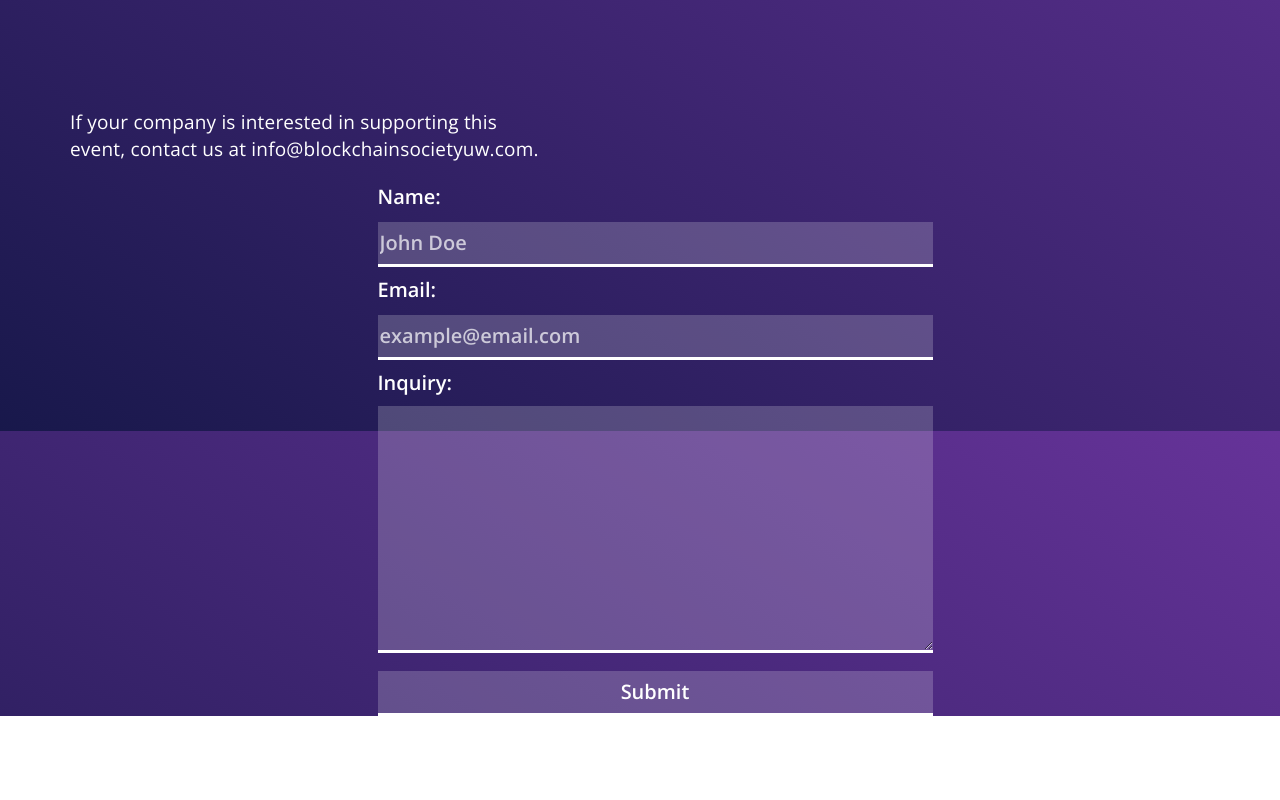
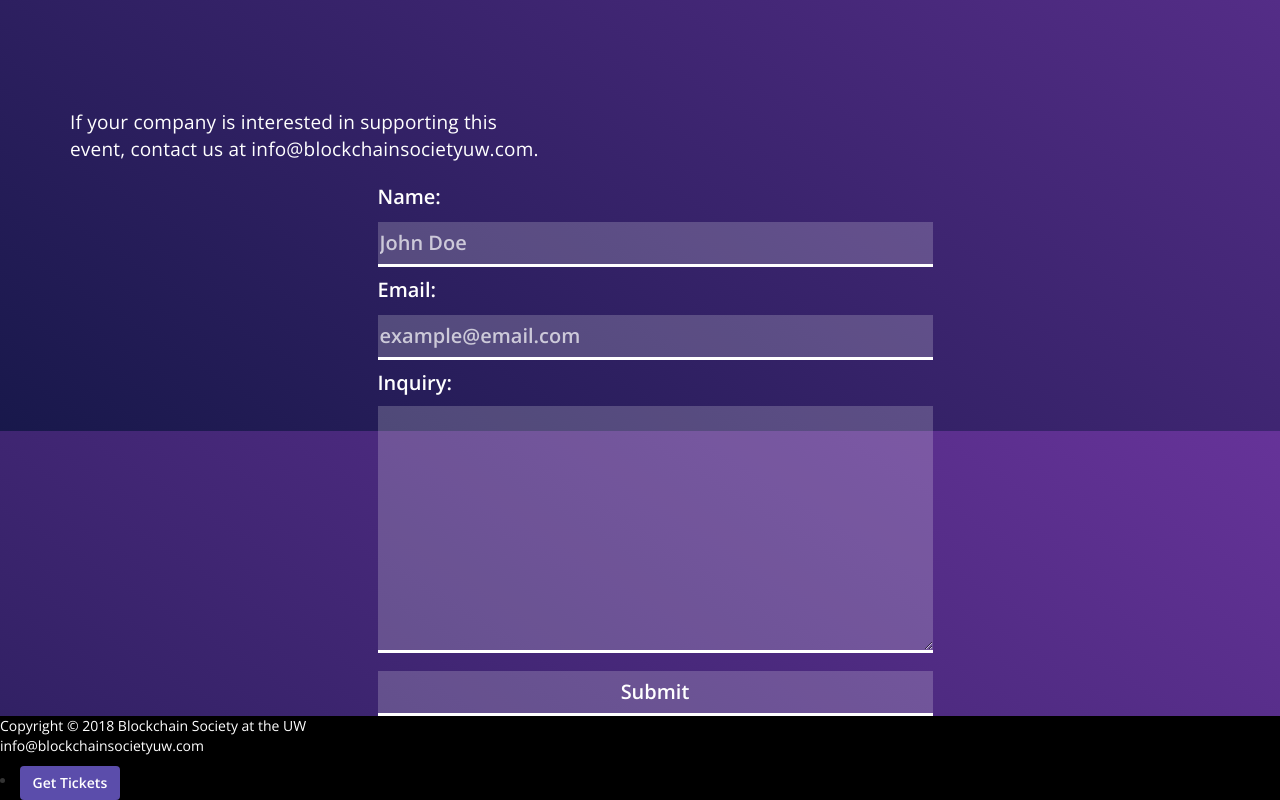
Before and after one commit to uwblockchain/website-expo-2018, a React (Create React App) app: page / in a window 1280 px wide. Shown: the part 5969-6769 px from the top of the page. Before the commit the page ends 6685 px from the top, so only its background shows below. Built offline with nearby package versions, Linux system fonts and the light colour scheme.

Commit message:
first draft (#22)

```diff
--- a/src/js/App.js
+++ b/src/js/App.js
@@ -9,6 +9,7 @@ import Workshops from './workshops/Workshops';
 import Sponsors from './sponsors/Sponsors';
 import Contact from './contact/Contact';
 import Schedule from './schedule/Schedule';
+import Footer from './footer/Footer';
 import Hero from './hero/Hero';
 
 const App = () => (
@@ -22,6 +23,7 @@ const App = () => (
     <Schedule />
     <Workshops/>
     <Sponsors/>
+    <Footer />
   </div>
 );
 
--- /dev/null
+++ b/src/js/footer/Footer.js
@@ -0,0 +1,15 @@
+import React from 'react';
+import { NavButton } from '../nav/Navigation';
+
+const Footer = () => (
+  <div className="footer" style={{background: 'black'}}>
+    <p style={{color: 'white'}}>
+      Copyright © 2018 Blockchain Society at the UW
+      <br />
+      info@blockchainsocietyuw.com
+    </p>
+    <NavButton />
+  </div>
+);
+
+export default Footer;
--- a/src/js/nav/Navigation.js
+++ b/src/js/nav/Navigation.js
@@ -5,7 +5,7 @@ import { animateScroll as scroll } from 'react-scroll';
 
 const buttonLink = "https://www.eventbrite.com/e/uw-blockchain-expo-tickets-47000447604";
 
-const NavButton = () => (
+export const NavButton = () => (
   <NavItem href={buttonLink}>
     <Button>Get Tickets</Button>
   </NavItem>
```
